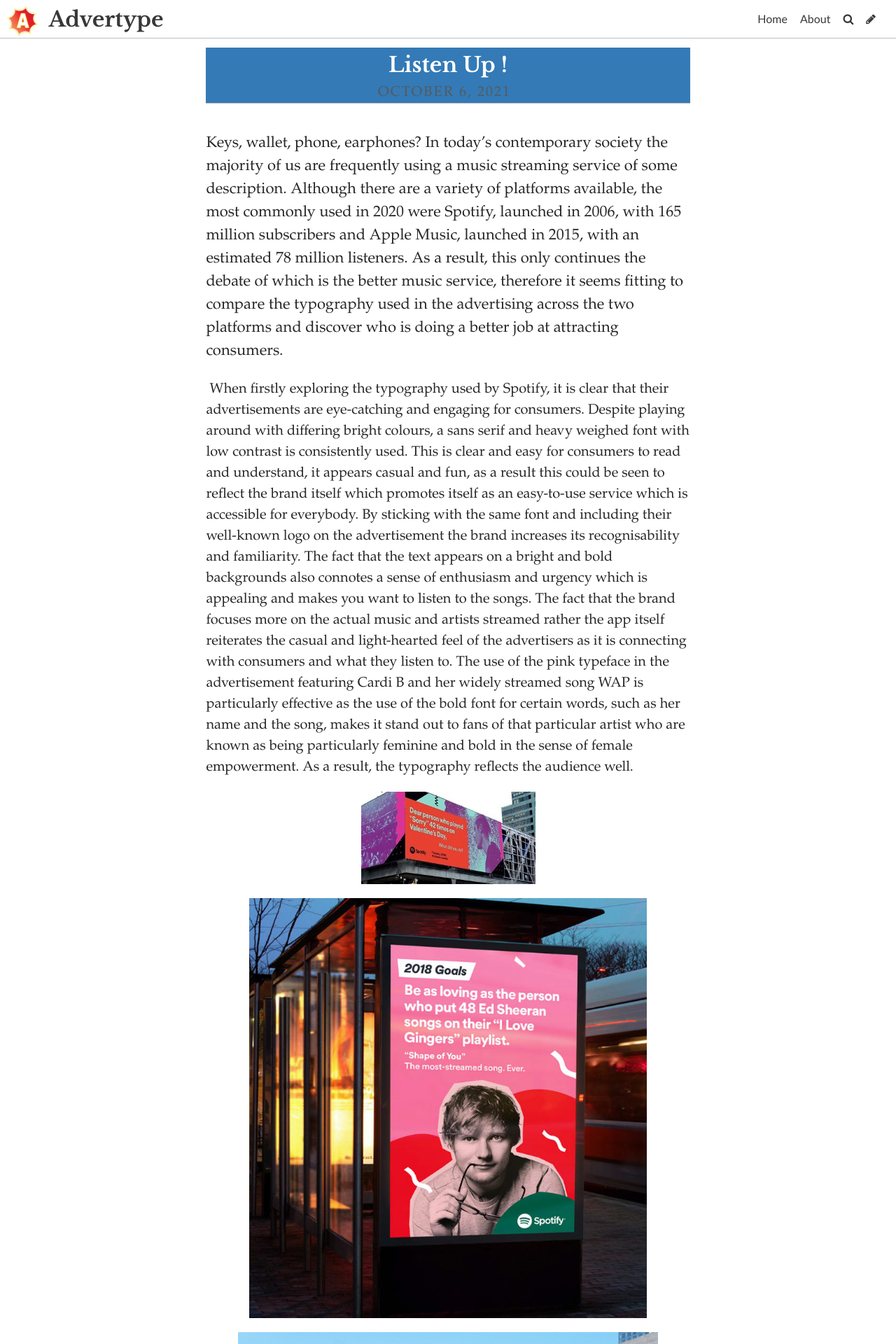
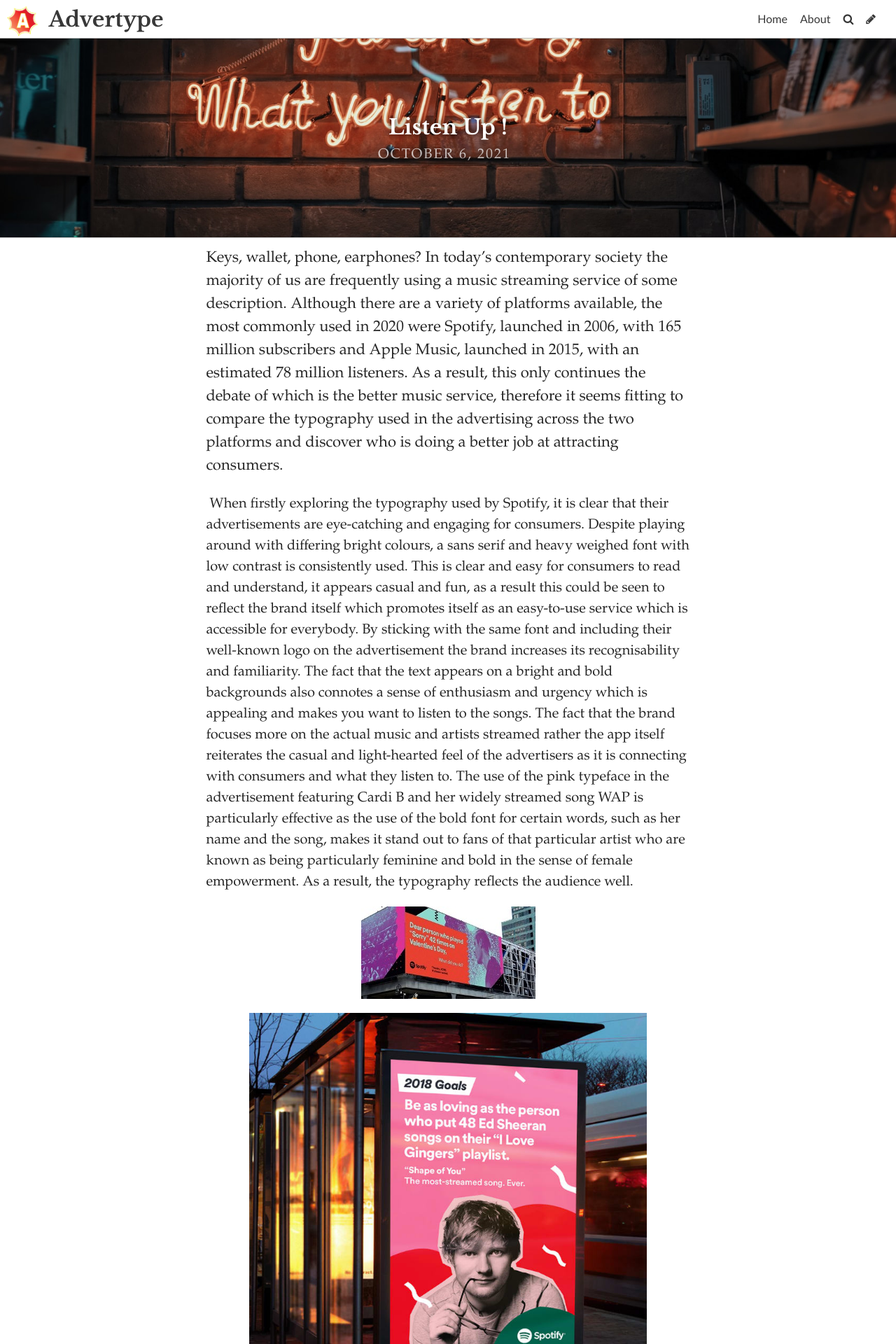
Before and after one commit to taylorball1/taylorball, a Jekyll site: the page built from _posts/2021-10-06-listen-up.md, in a window 1280 px wide. Shown: the top 1920 px of the page at 70% size. Built offline with Jekyll 4.4.1, drawn with Linux system fonts in a browser that asks for light colours; some web fonts are replaced.

Commit message:
Update Post “2021-10-06-listen-up”

```diff
--- a/_posts/2021-10-06-listen-up.md
+++ b/_posts/2021-10-06-listen-up.md
@@ -2,7 +2,7 @@
 layout: post
 title: Listen Up !
 date: 2021-10-06T17:40:13.302Z
-image: ""
+image: ../uploads/photo-1508700115892-45ecd05ae2ad.jpeg
 title_color: "#ffffff"
 comments: false
 ---
```
